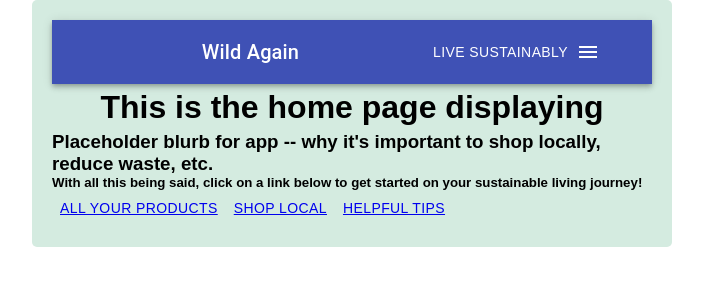
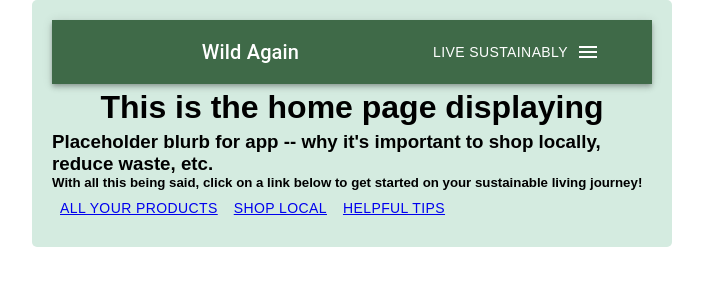
Before and after one commit to jlstern3/wild_again, a React (Create React App) app in the folder client/: page / in a window 1280 px wide. Shown: the top 300 px of the page, without its empty margins (288-991 px from the left). Built offline with nearby package versions, Linux system fonts and the light colour scheme.

Commit message:
Changed navbar bg color to darker green

```diff
--- a/client/src/components/Navbar.js
+++ b/client/src/components/Navbar.js
@@ -6,6 +6,7 @@ import Typography from '@material-ui/core/Typography';
 import Button from '@material-ui/core/Button';
 import IconButton from '@material-ui/core/IconButton';
 import MenuIcon from '@material-ui/icons/Menu';
+import Menu from '@material-ui/icons/Menu';
 
 const useStyles = makeStyles((theme) => ({
     root: {
@@ -24,7 +25,7 @@ export default function ButtonAppBar() {
 
     return (
         <div className={classes.root}>
-            <AppBar position="static">
+            <AppBar position="static" style={{background: '#3F6A48'}}>
                 <Toolbar>
                 <Typography variant="h6" className={classes.title}>
                         Wild Again
```
